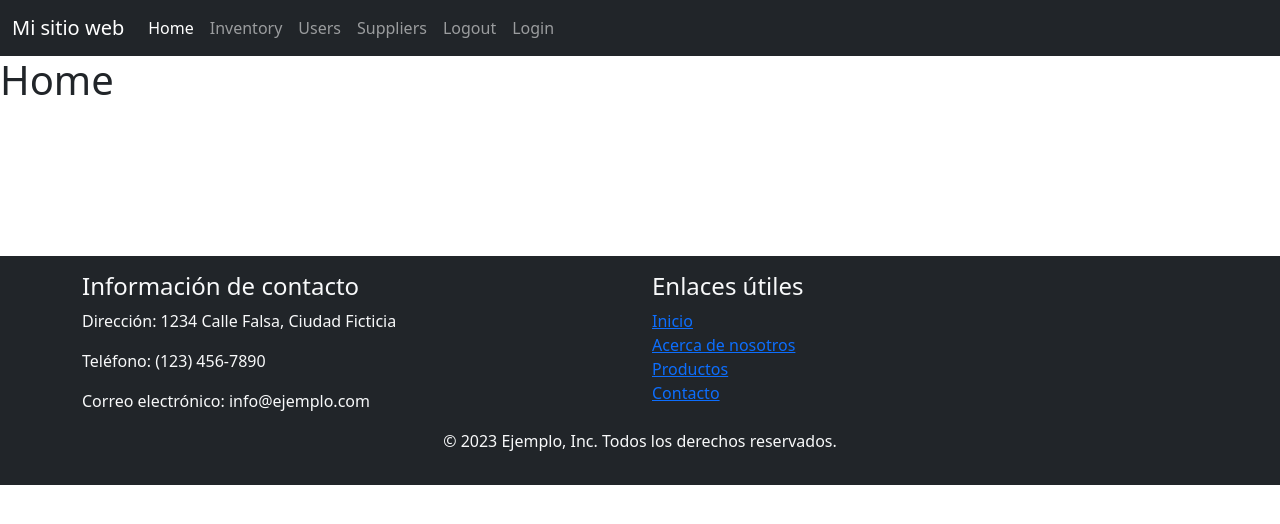
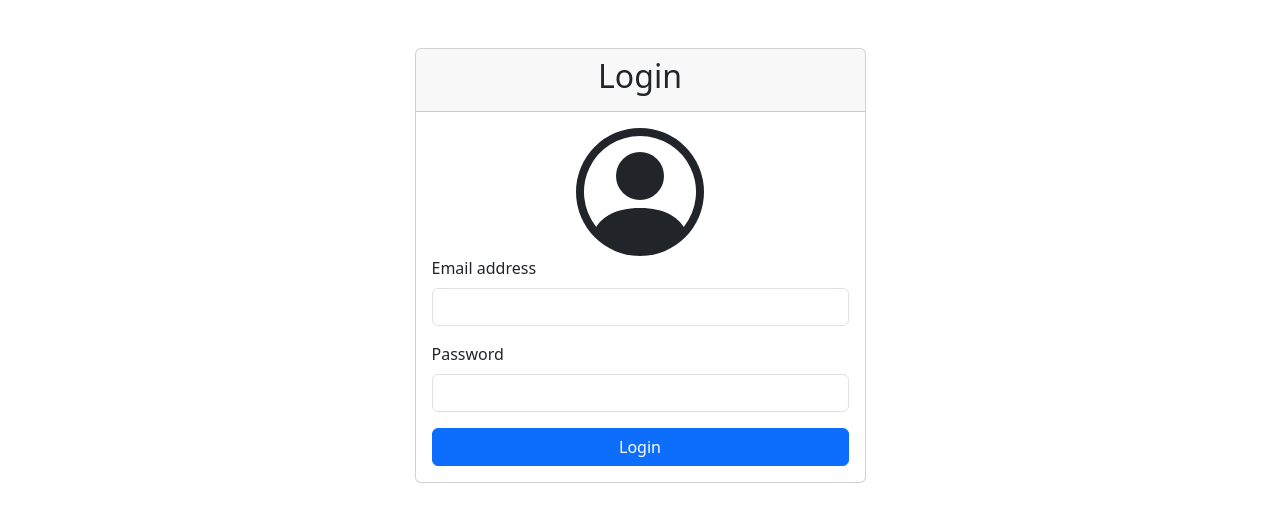
Before and after one commit to snooze1313/il_conect, a Django app: page / in a window 1280 px wide. Shown: the top 524 px of the page. Run offline with Django 4.2, Linux system fonts and the light colour scheme; style sheets or scripts are compiled from the project's sources; some libraries are stand-ins or nearby versions.

Commit message:
cambios qleros

```diff
--- a/ilconect/urls.py
+++ b/ilconect/urls.py
@@ -20,9 +20,9 @@ from inventory  import views
 
 urlpatterns = [
     path('admin/', admin.site.urls),
-    path('', views.home),
+    path('', views.login),
+    path('home/', views.home),
     path('singup/', views.singup),
-    path('login/', views.login),
     path('inventory/', views.inventory),
     path('products/', views.products),
     path('products/new/', views.new_product),
--- a/inventory/assets/css/style.scss
+++ /dev/null
@@ -1,14 +0,0 @@
-.btn-primary {
-    background-color: #007bff;
-    border-color: #007bff;
-
-    &:hover {
-      background-color: darken(#007bff, 10%);
-      border-color: darken(#007bff, 10%);
-    }
-
-    &:active {
-      background-color: darken(#007bff, 20%);
-      border-color: darken(#007bff, 20%);
-    }
-  }
--- a/inventory/templates/base.html
+++ b/inventory/templates/base.html
@@ -2,10 +2,10 @@
 <html lang="en" data-bs-theme="light">
   <head>
     <meta charset="utf-8">
+
     <meta name="viewport" content="width=device-width, initial-scale=1">
 
     {# no jala el icono. aiudaaaa (la carpeta y el icono fueron borrados) #}
-    <link rel="icon" href="../assets/icons/favicon.ico" type="image/svg+xml">
 
     <title>IL_CONECT</title>
 
@@ -17,35 +17,34 @@
 
     <script src="https://cdn.jsdelivr.net/npm/bootstrap@5.3.0-alpha1/dist/js/bootstrap.bundle.min.js" integrity="sha384-w76AqPfDkMBDXo30jS1Sgez6pr3x5MlQ1ZAGC+nuZB+EYdgRZgiwxhTBTkF7CXvN" crossorigin="anonymous"></script>
 
-    <link rel="stylesheet" href="../assets/css/style.scss">
 
   </head>
   <body>
 
     <nav class="navbar navbar-expand-lg navbar-dark bg-dark">
       <div class="container-fluid">
-        <a class="navbar-brand" href="#">Mi sitio web</a>
+        <a class="navbar-brand" href="/home">IL_CONECT</a>
         <button class="navbar-toggler" type="button" data-bs-toggle="collapse" data-bs-target="#navbarNav" aria-controls="navbarNav" aria-expanded="false" aria-label="Toggle navigation">
           <span class="navbar-toggler-icon"></span>
         </button>
         <div class="collapse navbar-collapse" id="navbarNav">
           <ul class="navbar-nav">
             <li class="nav-item">
-              <a class="nav-link active" aria-current="page" href="#">Home</a>
+              <a class="nav-link active" aria-current="page" href="/home">Home</a>
             </li>
             <li class="nav-item">
-              <a class="nav-link" href="#">Inventory</a>
+              <a class="nav-link" href="/inventory">Inventory</a>
             </li>
             <li class="nav-item">
-              <a class="nav-link" href="#">Users</a>
+              <a class="nav-link" href="/users">Users</a>
             <li class="nav-item">
-              <a class="nav-link" href="#">Suppliers</a>
+              <a class="nav-link" href="/suppliers">Suppliers</a>
+            </li>
+            <li class="nav-item">
+              <a class="nav-link" href="#">Signup</a>
             </li>
             <li class="nav-item">
               <a class="nav-link" href="#">Logout</a>
-            </li>
-            <li class="nav-item">
-              <a class="nav-link" href="#">Login</a>
             </li>
           </ul>
         </div>
@@ -61,21 +60,21 @@
         <div class="row">
           <div class="col-md-6">
             <h4>Información de contacto</h4>
-            <p>Dirección: 1234 Calle Falsa, Ciudad Ficticia</p>
-            <p>Teléfono: (123) 456-7890</p>
-            <p>Correo electrónico: info@ejemplo.com</p>
+            <p>Dirección: Av. La Marina No. 626 Local 6, Francisco Villa 82127 Mazatlán, Sinaloa, México</p>
+            <p>Teléfono: (669) 198-5664</p>
+            <p>Correo electrónico: administracion@ilconect.com</p>
           </div>
           <div class="col-md-6">
             <h4>Enlaces útiles</h4>
             <ul class="list-unstyled">
-              <li><a href="#">Inicio</a></li>
-              <li><a href="#">Acerca de nosotros</a></li>
-              <li><a href="#">Productos</a></li>
-              <li><a href="#">Contacto</a></li>
+              <li><a href="https://ilconect.com/" target="_blank">Inicio</a></li>
+              <li><a href="https://ilconect.com/empresa/" target="_blank">Acerca de nosotros</a></li>
+              <li><a href="https://ilconect.com/servicios/" target="_blank">Productos</a></li>
+              <li><a href="https://ilconect.com/contactanos/" target="_blank">Contacto</a></li>
             </ul>
           </div>
         </div>
-        <p class="text-center">&copy; 2023 Ejemplo, Inc. Todos los derechos reservados.</p>
+        <p class="text-center">&copy; 2023 ILconect, Inc. Todos los derechos reservados.</p>
       </div>
     </footer>
 
--- a/inventory/templates/login.html
+++ b/inventory/templates/login.html
@@ -1,5 +1,63 @@
-{% extends 'base.html' %}
+<!doctype html>
+<html lang="en" data-bs-theme="light">
 
-{% block content %}
-<h1>Login</h1>
-{% endblock %}
+<head>
+    <meta charset="utf-8">
+    <meta name="viewport" content="width=device-width, initial-scale=1">
+    <title>IL_CONECT</title>
+
+    <link href="https://cdn.jsdelivr.net/npm/bootstrap@5.3.0-alpha1/dist/css/bootstrap.min.css" rel="stylesheet"
+        integrity="sha384-GLhlTQ8iRABdZLl6O3oVMWSktQOp6b7In1Zl3/Jr59b6EGGoI1aFkw7cmDA6j6gD" crossorigin="anonymous">
+
+    <link href="https://cdn.jsdelivr.net/npm/bootstrap@5.3.0-alpha1/dist/css/bootstrap.min.css" rel="stylesheet"
+        integrity="sha384-GLhlTQ8iRABdZLl6O3oVMWSktQOp6b7In1Zl3/Jr59b6EGGoI1aFkw7cmDA6j6gD" crossorigin="anonymous">
+
+    <script src="https://cdn.jsdelivr.net/npm/bootstrap@5.3.0-alpha1/dist/js/bootstrap.bundle.min.js"
+        integrity="sha384-w76AqPfDkMBDXo30jS1Sgez6pr3x5MlQ1ZAGC+nuZB+EYdgRZgiwxhTBTkF7CXvN"
+        crossorigin="anonymous"></script>
+
+    <script src="https://cdnjs.cloudflare.com/ajax/libs/bootstrap/5.1.3/js/bootstrap.min.js"></script>
+
+</head>
+
+<body>
+
+    <div class="container">
+        <div class="row justify-content-center mt-5">
+            <div class="col-md-5">
+                <div class="card">
+                    <div class="card-header text-center">
+                        <h2>Login</h2>
+                    </div>
+                    <div class="card-body">
+                        <div class="text-center">
+                            {# Icono de persona #}
+                            <svg xmlns="http://www.w3.org/2000/svg" width="128" height="128" fill="currentColor"
+                                class="bi bi-person-circle" viewBox="0 0 16 16">
+                                <path d="M11 6a3 3 0 1 1-6 0 3 3 0 0 1 6 0z" />
+                                <path fill-rule="evenodd"
+                                    d="M0 8a8 8 0 1 1 16 0A8 8 0 0 1 0 8zm8-7a7 7 0 0 0-5.468 11.37C3.242 11.226 4.805 10 8 10s4.757 1.225 5.468 2.37A7 7 0 0 0 8 1z" />
+                            </svg>
+                        </div>
+                        <form>
+                            <div class="mb-3">
+                                <label for="email" class="form-label">Email address</label>
+                                <input type="email" class="form-control" id="email" aria-describedby="emailHelp">
+                            </div>
+                            <div class="mb-3">
+                                <label for="password" class="form-label">Password</label>
+                                <input type="password" class="form-control" id="password">
+                            </div>
+                            <div class="d-grid gap-3 col-12 mx-auto">
+                                <button type="submit" class="btn btn-primary">Login</button>
+                            </div>
+                        </form>
+                    </div>
+                </div>
+            </div>
+        </div>
+    </div>
+
+</body>
+
+</html>
--- a/inventory/templates/modify_supplier.html
+++ b/inventory/templates/modify_supplier.html
@@ -9,4 +9,4 @@
 <br>
 <br>
 <br>
-{% endcontent %}
+{% endblock %}
--- a/inventory/templates/modify_user.html
+++ b/inventory/templates/modify_user.html
@@ -2,4 +2,4 @@
 
 {% block content %}
 <h1>modify user</h1>
-{% endcontent %}
+{% endblock %}
--- a/inventory/templates/new_category.html
+++ b/inventory/templates/new_category.html
@@ -2,4 +2,4 @@
 
 {% block content %}
 <h1>new category</h1>
-{% endcontent %}
+{% endblock %}
--- a/inventory/templates/new_product.html
+++ b/inventory/templates/new_product.html
@@ -2,4 +2,4 @@
 
 {% block content %}
 <h1>new product</h1>
-{% endcontent %}
+{% endblock %}
--- a/inventory/templates/new_supplier.html
+++ b/inventory/templates/new_supplier.html
@@ -2,4 +2,4 @@
 
 {% block content %}
 <h1>new supplier</h1>
-{% endcontent %}
+{% endblock %}
--- a/inventory/templates/products.html
+++ b/inventory/templates/products.html
@@ -2,4 +2,4 @@
 
 {% block content %}
 <h1>products</h1>
-{% endcontent %}
+{% endblock %}
--- a/inventory/templates/suppliers.html
+++ b/inventory/templates/suppliers.html
@@ -2,4 +2,4 @@
 
 {% block content %}
 <h1>suppliers</h1>
-{% endcontent %}
+{% endblock %}
```
Also changed, not shown: inventory/forms.py (added, +7 -0 lines), inventory/static/botones.js (added, +9 -0 lines), inventory/templates/singup.html (+21 -3 lines), db.sqlite3, inventory/templates/styles.scss (deleted).
